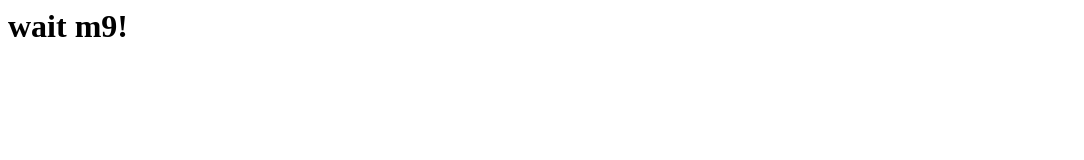
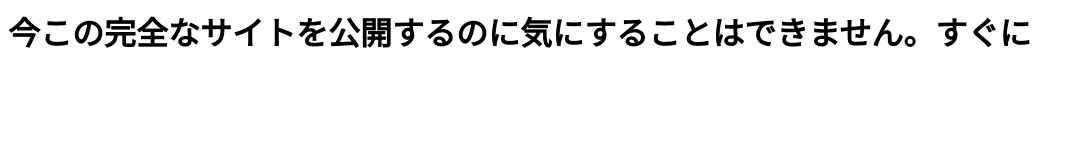
Before and after one commit to LightShellium/home, a plain HTML site: page index.html in a window 1280 px wide. Shown: the whole page, without its empty margins (0-1084 px from the left). Drawn offline with Linux system fonts and the light colour scheme.

Commit message:
Update index.html

```diff
--- a/index.html
+++ b/index.html
@@ -1 +1 @@
-<h1>wait m9!</h1>
+<h1>今この完全なサイトを公開するのに気にすることはできません。すぐに</h1>
```
